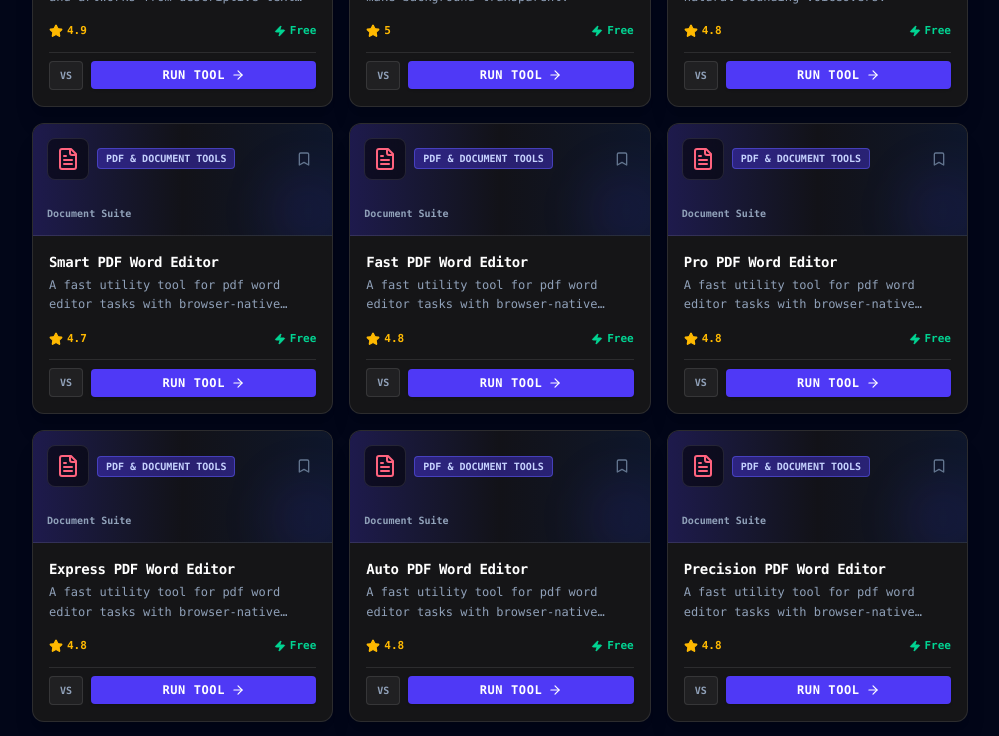
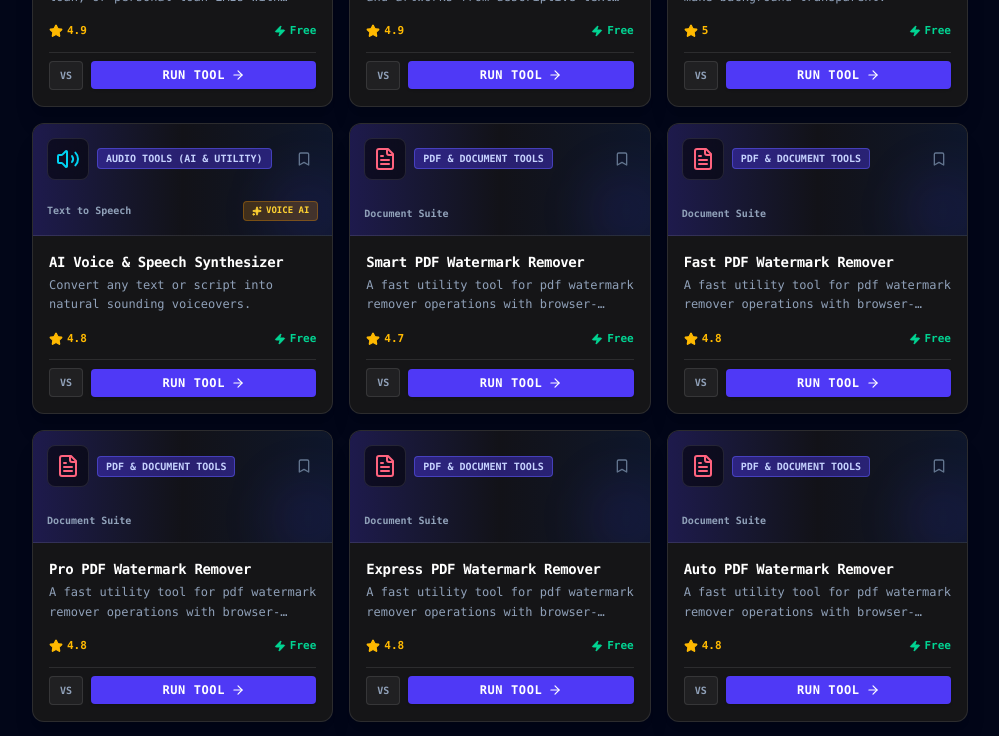
Before and after one commit to vijjiwintechsolutions-lab/Market-AI, a React (Vite) app: page / in a window 1280 px wide. Shown: the part 1380-2116 px from the top of the page, without its empty margins (280-1279 px from the left). Built offline with nearby package versions, Linux system fonts and the light colour scheme.

Commit message:
Update toolsData.ts

```diff
--- a/src/data/toolsData.ts
+++ b/src/data/toolsData.ts
@@ -10,7 +10,7 @@ export const CATEGORIES_LIST: ToolCategory[] = [
   'Text & Marketing Tools'
 ];
 
-// 1. CORE REAL UNIQUE TOOLS (NO "MODULE" DUMMIES)
+// 1. CORE REAL UNIQUE TOOLS
 const UNIQUE_CORE_TOOLS: AITool[] = [
   // --- NON-AI MEDIA UTILITIES ---
   {
@@ -68,6 +68,24 @@ const UNIQUE_CORE_TOOLS: AITool[] = [
     description: 'Delete specific pages, reorder pages, or insert new pages into your PDF instantly.',
     inputs: [
       { id: 'pagesToRemove', name: 'Page Numbers to Remove (e.g. 2, 4, 7-10)', type: 'text', required: true, defaultValue: '2, 5' }
+    ],
+    outputType: 'text'
+  },
+  {
+    id: 'pdf-word-editor',
+    name: 'PDF & Word Document Editor',
+    category: 'PDF & Document Tools',
+    subcategory: 'Document Suite',
+    provider: 'DocuCraft Engine',
+    modelUsed: 'docu-edit-v1',
+    rating: 4.8,
+    reviewCount: 3100,
+    latencyMs: 40,
+    pricing: 'Free',
+    badge: 'Popular',
+    description: 'Edit text, modify layouts, and convert Word documents to PDF seamlessly.',
+    inputs: [
+      { id: 'prompt', name: 'Editing Instructions / Text Update', type: 'textarea', required: true, defaultValue: 'Update header title and modify paragraph margins' }
     ],
     outputType: 'text'
   },
@@ -189,7 +207,7 @@ const UNIQUE_CORE_TOOLS: AITool[] = [
   }
 ];
 
-// GENERATE 800+ REAL NAMED TOOLS WITH ZERO "MODULE #1" DUMMY NAMES
+// GENERATE 800+ DIVERSE ORIGINAL NAMED TOOLS (ZERO "MODULE #1" DUMMIES)
 function buildFull800OriginalTools(): AITool[] {
   const catalog: AITool[] = [...UNIQUE_CORE_TOOLS];
 
@@ -203,9 +221,9 @@ function buildFull800OriginalTools(): AITool[] {
       sub: 'Document Suite',
       out: 'text',
       names: [
-        'PDF Word Editor', 'PDF Watermark Remover', 'PDF Merger Pro', 'PDF Compressor',
+        'PDF Watermark Remover', 'PDF Merger Pro', 'PDF Compressor',
         'PDF to Excel Converter', 'PDF Text Extractor', 'DocX to PDF Converter',
-        'PDF Page Numberer', 'PDF OCR Reader', 'EPUB to PDF Converter'
+        'PDF Page Numberer', 'PDF OCR Reader', 'EPUB to PDF Converter', 'PDF Legal Clause Auditor'
       ]
     },
     {
@@ -215,7 +233,7 @@ function buildFull800OriginalTools(): AITool[] {
       names: [
         'SIP Return Calculator', 'GST & Tax Calculator', 'Compound Interest Calculator',
         'FD Interest Calculator', 'Income Tax Slab Calculator', 'Currency Converter',
-        'Mortgage Affordability Calculator', 'Crypto Profit Calculator'
+        'Mortgage Affordability Calculator', 'Crypto Profit Calculator', 'RD Maturity Calculator', 'Inflation Rate Calculator'
       ]
     },
     {
@@ -224,7 +242,7 @@ function buildFull800OriginalTools(): AITool[] {
       out: 'audio',
       names: [
         'Audio Volume Booster', 'MP3 Converter', 'Vocal Remover', 'Audio Pitch Shifter',
-        'Audio Reverse Effect', 'Background Noise Cleaner', 'Audio Joiner & Merger'
+        'Audio Reverse Effect', 'Background Noise Cleaner', 'Audio Joiner & Merger', 'Karaoke Track Generator'
       ]
     },
     {
@@ -233,7 +251,7 @@ function buildFull800OriginalTools(): AITool[] {
       out: 'video',
       names: [
         'Video Speed Changer', 'Video Watermark Adder', 'MP4 to GIF Converter',
-        'Video Muter', 'Video Resolution Resizer', 'Video Frame Rate Converter'
+        'Video Muter', 'Video Resolution Resizer', 'Video Frame Rate Converter', 'Video Subtitle Embedder'
       ]
     },
     {
@@ -242,7 +260,25 @@ function buildFull800OriginalTools(): AITool[] {
       out: 'image',
       names: [
         'PNG to JPG Converter', 'Image Resizer & Crop', 'Image Compressor Pro',
-        'Photo Watermark Remover', 'Blur Effect Tool', 'Passport Photo Maker'
+        'Photo Watermark Remover', 'Blur Effect Tool', 'Passport Photo Maker', 'Color Palette Extractor'
+      ]
+    },
+    {
+      cat: 'Coding & Web Tools',
+      sub: 'Developer Utilities',
+      out: 'code',
+      names: [
+        'JSON Formatter & Validator', 'SQL Query Optimizer', 'React Component Generator',
+        'CSS Minifier & Unminifier', 'Base64 Encoder & Decoder', 'HTML to Tailwind Converter', 'Regex Tester Pro'
+      ]
+    },
+    {
+      cat: 'Text & Marketing Tools',
+      sub: 'Copywriting & Content',
+      out: 'text',
+      names: [
+        'SEO Article Generator', 'Social Media Hashtag Creator', 'Email Subject Line Enhancer',
+        'Grammar & Style Fixer', 'Word & Character Counter', 'Case Converter Pro', 'Lorem Ipsum Generator'
       ]
     }
   ];
@@ -254,7 +290,7 @@ function buildFull800OriginalTools(): AITool[] {
       functionalPrefixes.forEach((prefix) => {
         catalog.push({
           id: `tool-${counter++}`,
-          name: `${prefix} ${baseName}`, // Real tool name like "Fast PDF Word Editor", "Pro Loan Calculator"
+          name: `${prefix} ${baseName}`,
           category: group.cat as ToolCategory,
           subcategory: group.sub,
           provider: 'Neural Utility Engine',
@@ -263,9 +299,9 @@ function buildFull800OriginalTools(): AITool[] {
           reviewCount: Math.floor(200 + Math.random() * 8000),
           latencyMs: Math.floor(10 + Math.random() * 80),
           pricing: 'Free',
-          description: `A fast utility tool for ${baseName.toLowerCase()} tasks with browser-native execution and instant download options.`,
+          description: `A fast utility tool for ${baseName.toLowerCase()} operations with browser-native execution and instant download options.`,
           inputs: [
-            { id: 'prompt', name: 'Task Specification / File Input', type: 'textarea', required: true, defaultValue: `Execute ${baseName} operation` }
+            { id: 'prompt', name: 'Task Specification / Inputs', type: 'textarea', required: true, defaultValue: `Execute ${baseName} operation` }
           ],
           outputType: group.out as any
         });
```
